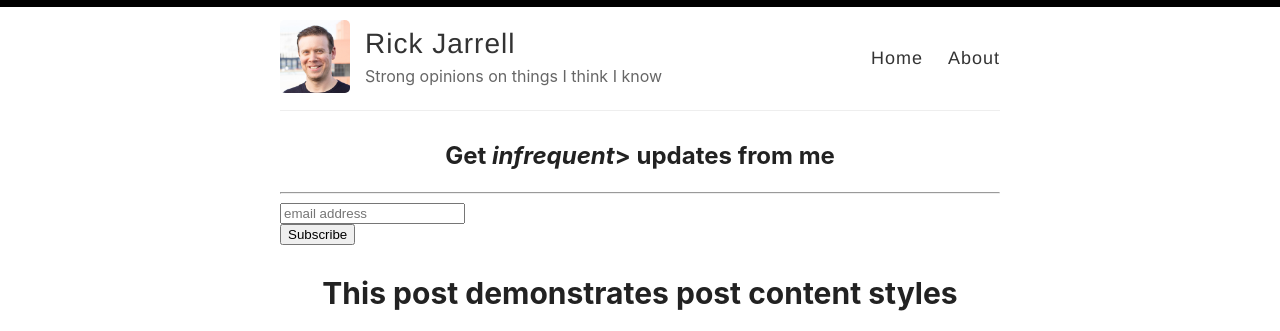
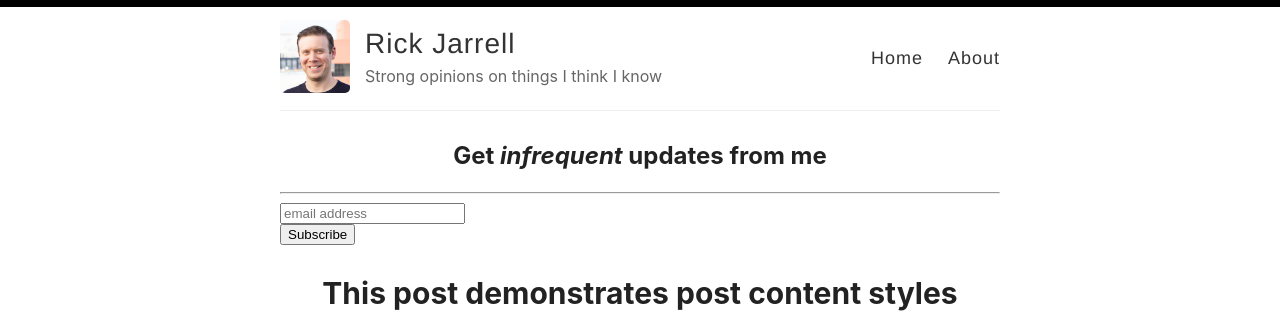
Before and after one commit to rickjarrell/backupblog, a Jekyll site: the page built from index.html, in a window 1280 px wide. Shown: the top 331 px of the page. Built offline with Jekyll 4.4.1, drawn with Linux system fonts in a browser that asks for light colours; the list of posts is cut into pages by our own code; comment, search, counter and statistics services are not loaded.

Commit message:
Update index.html

```diff
--- a/index.html
+++ b/index.html
@@ -1,7 +1,7 @@
 ---
 layout: default
 ---
-<h2 align = center>Get <i>infrequent</i>> updates from me</h2>
+<h2 align = center>Get <i>infrequent</i> updates from me</h2>
 <hr>
 <!-- Begin Mailchimp Signup Form -->
 <link href="//cdn-images.mailchimp.com/embedcode/horizontal-slim-10_7.css" rel="stylesheet" type="text/css">
```
